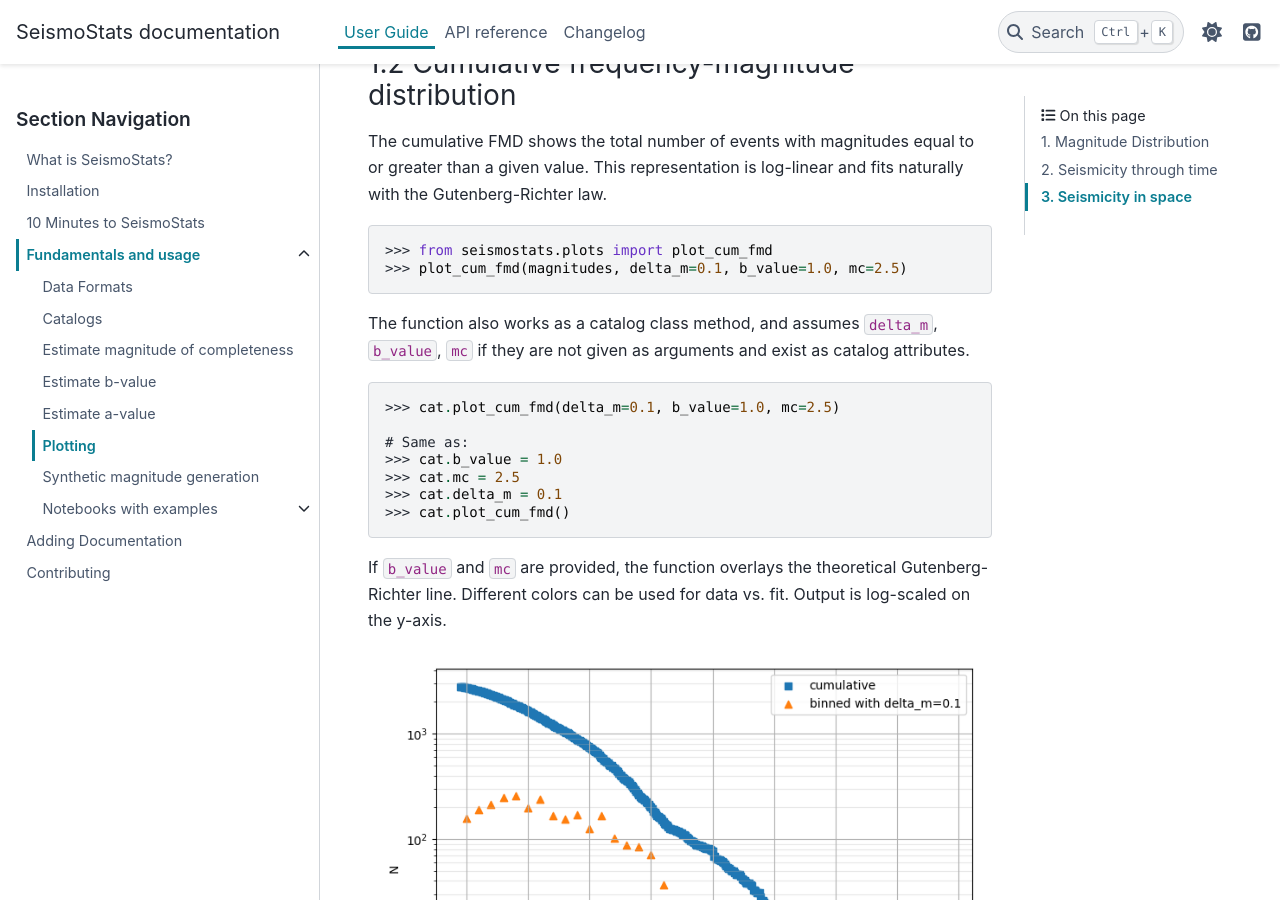
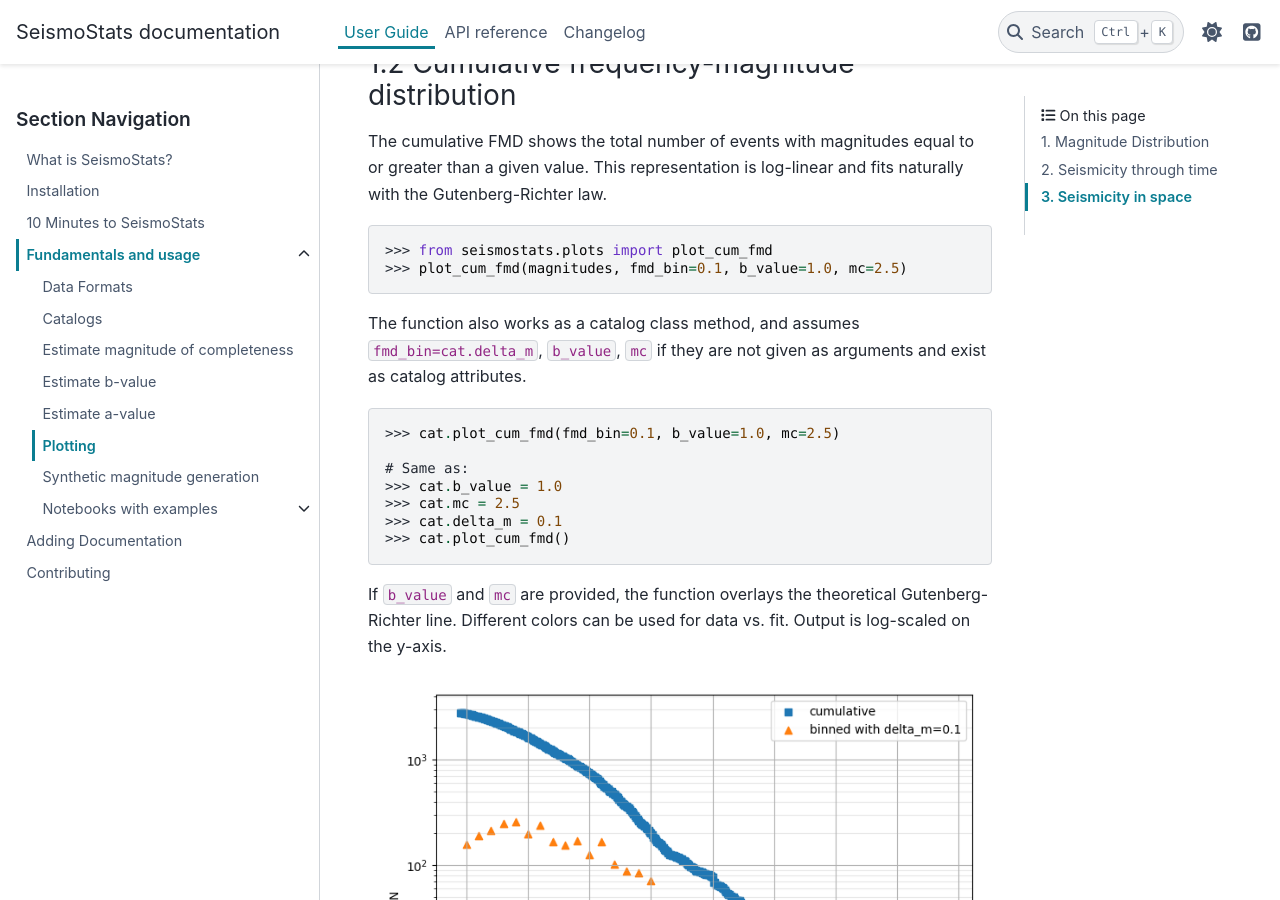
Before and after one commit to swiss-seismological-service/SeismoStats, a Sphinx documentation site: the page built from docs/source/user/plots.md, in a window 1280 px wide and 900 px high, scrolled down 1081 px. Built offline with Sphinx 7.4.7 and the PyData theme 0.15.4, drawn with Linux system fonts in a browser that asks for light colours; pages that are not in the unit, such as notebooks, are missing from menus; the version number could not be read and is left out.

Commit message:
fix: changle delta_m to fmd_bin in plot_cum_fmd()

````diff
--- a/docs/source/user/plots.md
+++ b/docs/source/user/plots.md
@@ -26,13 +26,13 @@ The cumulative FMD shows the total number of events with magnitudes equal to or
 
 ```python
 >>> from seismostats.plots import plot_cum_fmd
->>> plot_cum_fmd(magnitudes, delta_m=0.1, b_value=1.0, mc=2.5)
+>>> plot_cum_fmd(magnitudes, fmd_bin=0.1, b_value=1.0, mc=2.5)
 ```
 
-The function also works as a catalog class method, and assumes `delta_m`, `b_value`, `mc` if they are not given as arguments and exist as catalog attributes.
+The function also works as a catalog class method, and assumes `fmd_bin=cat.delta_m`, `b_value`, `mc` if they are not given as arguments and exist as catalog attributes.
 
 ```python
->>> cat.plot_cum_fmd(delta_m=0.1, b_value=1.0, mc=2.5)
+>>> cat.plot_cum_fmd(fmd_bin=0.1, b_value=1.0, mc=2.5)
 
 # Same as:
 >>> cat.b_value = 1.0
````
Also changed, not shown: 1 other file.
